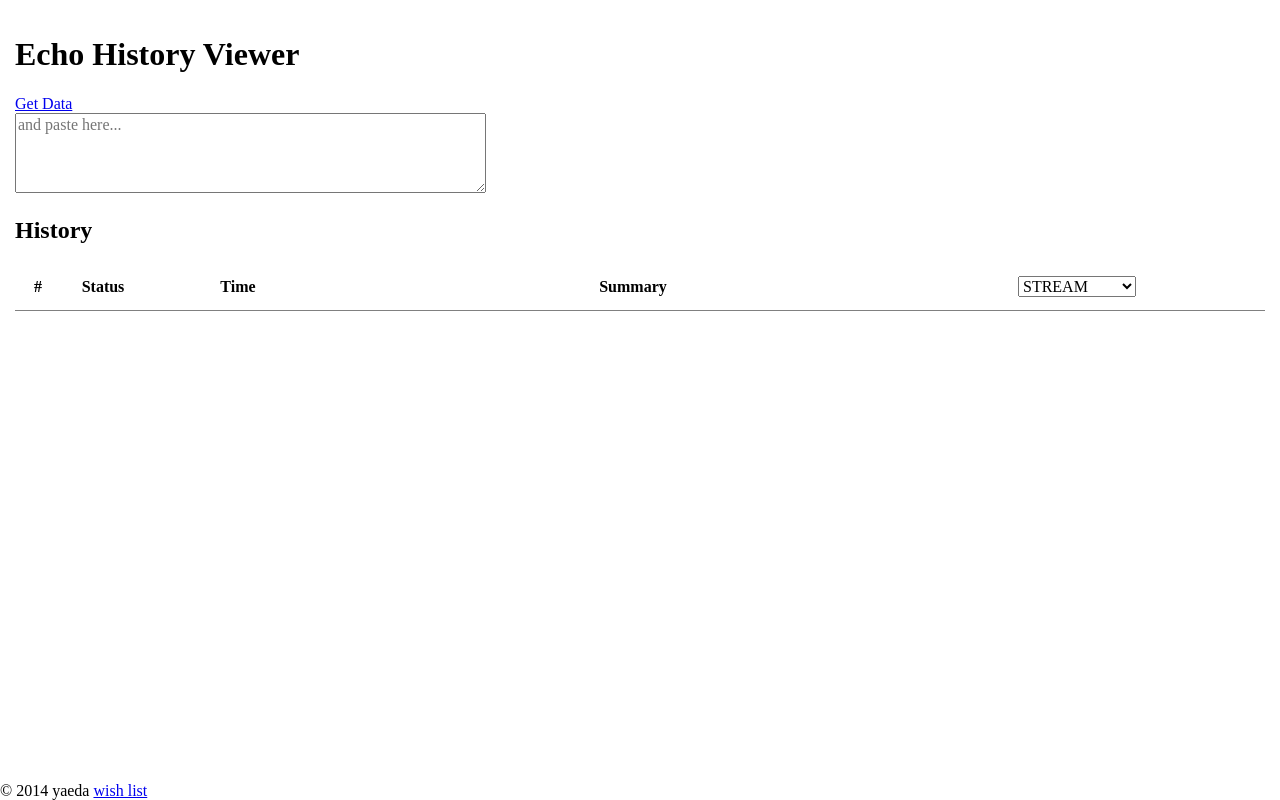
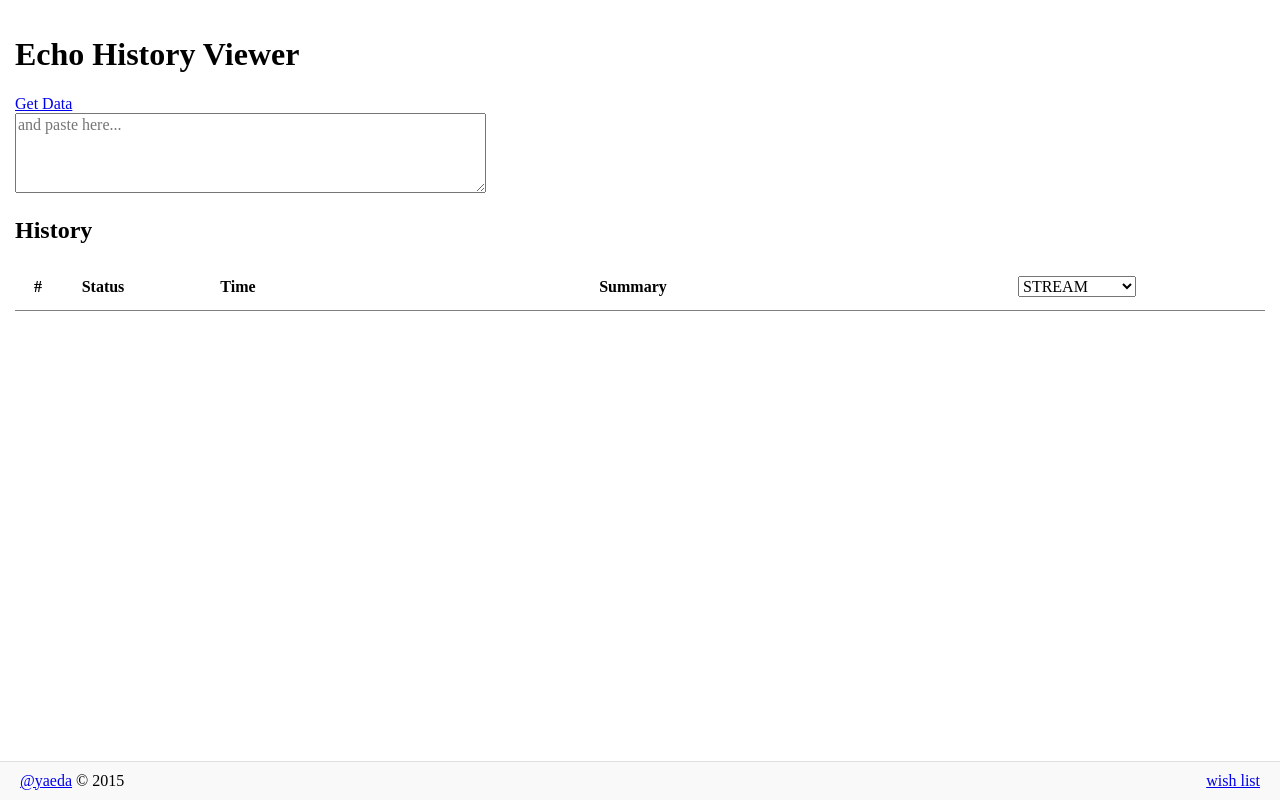
Before and after one commit to yaeda/echo-history-viewer, a website: page app/index.html in a window 1280 px wide. Drawn offline with nearby package versions, Linux system fonts and the light colour scheme.

Commit message:
Improve footer

```diff
--- a/app/index.html
+++ b/app/index.html
@@ -36,8 +36,12 @@
     </div>
 
     <footer>
-      &copy; 2014 yaeda
-      <a href="http://www.amazon.co.jp/registry/wishlist/246IHZGG9V63X" target="_blank">wish list</a>
+      <span>
+        <a href="//twitter.com/yaeda" target="_blank">@yaeda</a> &copy; 2015
+      </span>
+      <span class="pull-right">
+        <a href="http://www.amazon.co.jp/registry/wishlist/246IHZGG9V63X" target="_blank">wish list</a>
+      </span>
     </footer>
     <!-- build:js scripts/build.js -->
     <script src="bower_components/jquery/dist/jquery.min.js"></script>
--- a/app/styles/style.css
+++ b/app/styles/style.css
@@ -2,6 +2,12 @@ body {
   display: flex;
   min-height: 100vh;
   flex-direction: column;
+}
+
+footer {
+  padding: 10px 20px;
+  background-color: #F9F9F9;
+  border-top: 1px solid #DFDFDF;
 }
 
 .container {
```
